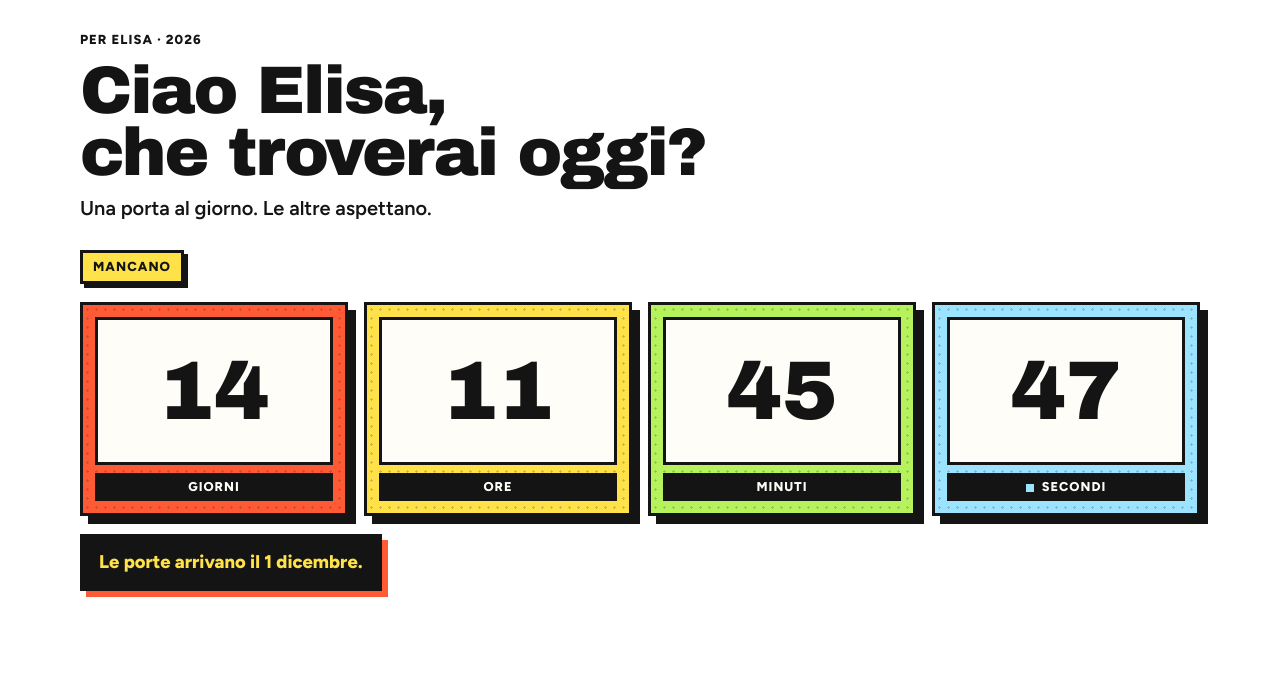
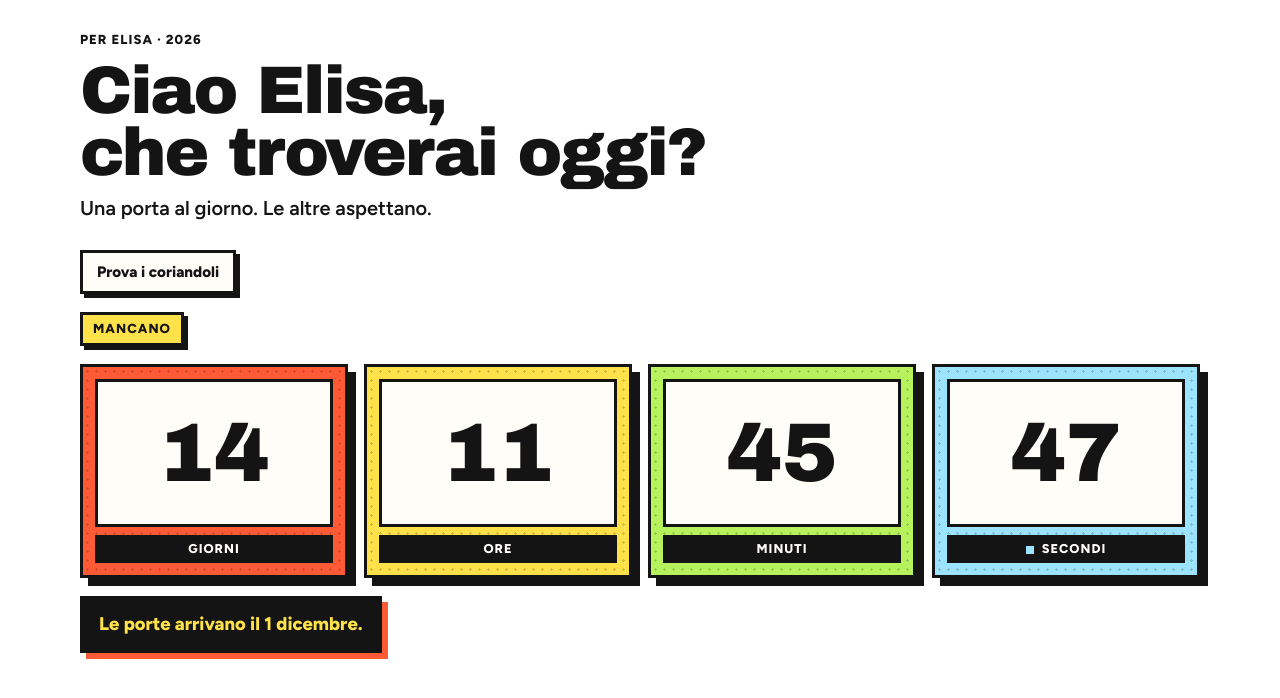
Before and after one commit to biagiooiorio/elisa-advent, a Next.js app: page / in a window 1280 px wide. Shown: the top 698 px of the page. Built offline with nearby package versions, Linux system fonts and the light colour scheme.

Commit message:
Add a button to preview the 1 December confetti.

```diff
--- a/app/globals.css
+++ b/app/globals.css
@@ -446,6 +446,16 @@ a:focus-visible,
   box-shadow: 0 0 0 var(--ink);
 }
 
+.reveal-demo {
+  margin: 0 0 18px;
+}
+
+.reveal-demo:disabled {
+  cursor: progress;
+  color: var(--ink);
+  opacity: 1;
+}
+
 .confetti {
   position: absolute;
   inset: 0;
--- a/components/CalendarApp.tsx
+++ b/components/CalendarApp.tsx
@@ -25,6 +25,8 @@ const AFTER_CHRISTMAS = "Tutte le porte sono aperte. Rileggile quando vuoi.";
 const SHAKE_MS = 480;
 const TOAST_MS = 2400;
 const CONFETTI_MS = 1800;
+const REVEAL_DOORS_MS = 700;
+const REVEAL_DEMO_MS = 2800;
 
 const storeListeners = new Set<() => void>();
 let openedCache: number[] = EMPTY_OPENED;
@@ -200,12 +202,14 @@ export default function CalendarApp() {
   const [confettiId, setConfettiId] = useState(0);
   const [doorsRevealed, setDoorsRevealed] = useState(false);
   const [revealConfettiDone, setRevealConfettiDone] = useState(false);
+  const [revealDemo, setRevealDemo] = useState(false);
   const toastTimer = useRef<number | null>(null);
   const shakeStart = useRef<number | null>(null);
   const shakeStop = useRef<number | null>(null);
   const confettiTimer = useRef<number | null>(null);
   const dialogOpenerRef = useRef<HTMLButtonElement | null>(null);
   const revealTimer = useRef<number | null>(null);
+  const demoTimers = useRef<number[]>([]);
 
   useEffect(() => {
     try {
@@ -221,6 +225,7 @@ export default function CalendarApp() {
         window.clearTimeout(confettiTimer.current);
       }
       if (revealTimer.current !== null) window.clearTimeout(revealTimer.current);
+      for (const timer of demoTimers.current) window.clearTimeout(timer);
     };
   }, []);
 
@@ -229,7 +234,7 @@ export default function CalendarApp() {
 
   useEffect(() => {
     if (!playReveal) return;
-    const openDoors = window.setTimeout(() => setDoorsRevealed(true), 700);
+    const openDoors = window.setTimeout(() => setDoorsRevealed(true), REVEAL_DOORS_MS);
     const endConfetti = window.setTimeout(
       () => setRevealConfettiDone(true),
       CONFETTI_MS,
@@ -268,6 +273,29 @@ export default function CalendarApp() {
         setShakingDay(null);
       }, SHAKE_MS);
     }, 16);
+  }
+
+  function replayReveal(): void {
+    for (const timer of demoTimers.current) window.clearTimeout(timer);
+    const motion = allowsMotion();
+    setRevealDemo(true);
+    setRevealConfettiDone(!motion);
+    setDoorsRevealed(!motion);
+    const timers: number[] = [];
+    if (motion) {
+      timers.push(
+        window.setTimeout(() => setDoorsRevealed(true), REVEAL_DOORS_MS),
+        window.setTimeout(() => setRevealConfettiDone(true), CONFETTI_MS),
+      );
+    }
+    timers.push(
+      window.setTimeout(() => {
+        setRevealDemo(false);
+        setRevealConfettiDone(true);
+        setDoorsRevealed(false);
+      }, motion ? REVEAL_DEMO_MS : 1200),
+    );
+    demoTimers.current = timers;
   }
 
   function queueConfetti(): void {
@@ -310,13 +338,31 @@ export default function CalendarApp() {
           <p className="advent-lede">Una porta al giorno. Le altre aspettano.</p>
         </header>
         {now !== null && isBeforeCampaign(now) ? (
+          <button
+            type="button"
+            className="btn reveal-demo"
+            onClick={replayReveal}
+            disabled={revealDemo}
+          >
+            Prova i coriandoli
+          </button>
+        ) : null}
+        {now !== null && isBeforeCampaign(now) && !revealDemo ? (
           <Countdown now={now} />
-        ) : now !== null && (!isRevealDay(now) || !playReveal || doorsRevealed) ? (
+        ) : now !== null &&
+          (revealDemo
+            ? doorsRevealed
+            : !isBeforeCampaign(now) &&
+              (!isRevealDay(now) || !playReveal || doorsRevealed)) ? (
           <>
-            <p className="advent-status">{statusMessage(now)}</p>
+            {revealDemo ? null : (
+              <p className="advent-status">{statusMessage(now)}</p>
+            )}
             <div
               className={
-                isRevealDay(now) ? "advent-grid is-revealing" : "advent-grid"
+                isRevealDay(now) || revealDemo
+                  ? "advent-grid is-revealing"
+                  : "advent-grid"
               }
             >
               {gifts.map((gift, index) => {
@@ -329,7 +375,9 @@ export default function CalendarApp() {
                     state={state}
                     opened={state !== "locked" && opened.includes(gift.day)}
                     shaking={shakingDay === gift.day}
-                    delayMs={isRevealDay(now) ? index * 35 : undefined}
+                    delayMs={
+                      isRevealDay(now) || revealDemo ? index * 35 : undefined
+                    }
                     onClick={(opener) => selectDoor(gift.day, opener)}
                   />
                 );
@@ -349,7 +397,7 @@ export default function CalendarApp() {
             {toast}
           </p>
         ) : null}
-        {playReveal && !revealConfettiDone ? (
+        {(playReveal || revealDemo) && !revealConfettiDone ? (
           <div className="confetti confetti-reveal" aria-hidden="true">
             {REVEAL_CONFETTI.map((bit) => (
               <span key={bit} className="confetti-bit" />
```
